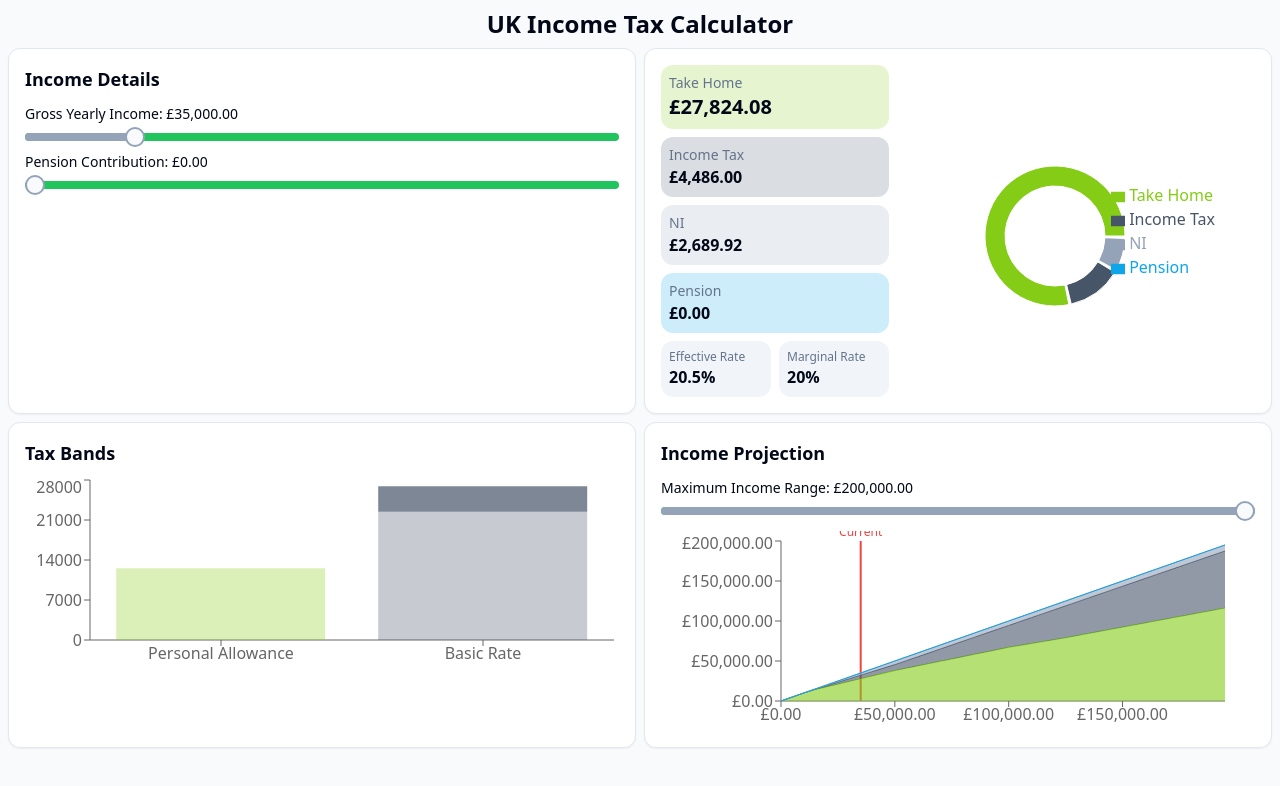
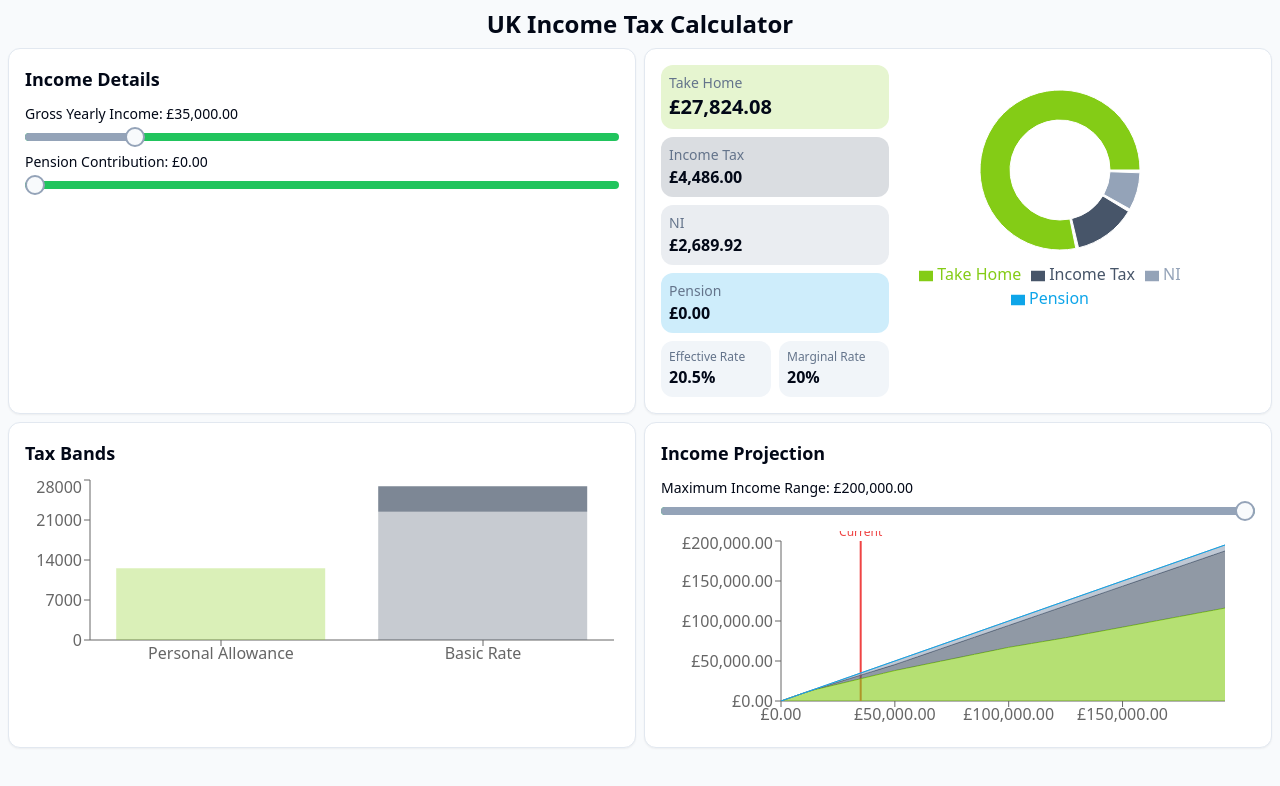
Before and after one commit to Baicheng-MiQ/taxwizard-uk, a React (Vite) app: page / in a window 1280 px wide. Shown: the top 786 px of the page. Built offline with nearby package versions, Linux system fonts and the light colour scheme.

Commit message:
Move Legend Below Pie Chart
Adjust the layout of the PieChartSection component to position the legend below the pie chart for improved visibility and presentation.
[skip gpt_engineer]

```diff
--- a/src/components/TaxCalculator.tsx
+++ b/src/components/TaxCalculator.tsx
@@ -148,19 +148,14 @@ const TaxCalculator = () => {
             </div>
 
             {/* Right side - Pie Chart (3 columns) */}
-            <div className="col-span-3 flex items-center justify-center">
-              <PieChart width={300} height={200}>
-                <Legend
-                  layout="vertical"
-                  align="right"
-                  verticalAlign="middle"
-                />
+            <div className="col-span-3">
+              <PieChart width={300} height={250}>
                 <Pie
                   data={pieData}
-                  cx={120}
+                  cx={150}
                   cy={100}
                   innerRadius={50}
-                  outerRadius={70}
+                  outerRadius={80}
                   paddingAngle={2}
                   dataKey="value"
                 >
@@ -168,6 +163,11 @@ const TaxCalculator = () => {
                     <Cell key={`cell-${index}`} fill={COLORS[index % COLORS.length]} />
                   ))}
                 </Pie>
+                <Legend
+                  layout="horizontal"
+                  align="center"
+                  verticalAlign="bottom"
+                />
               </PieChart>
             </div>
           </div>
```
